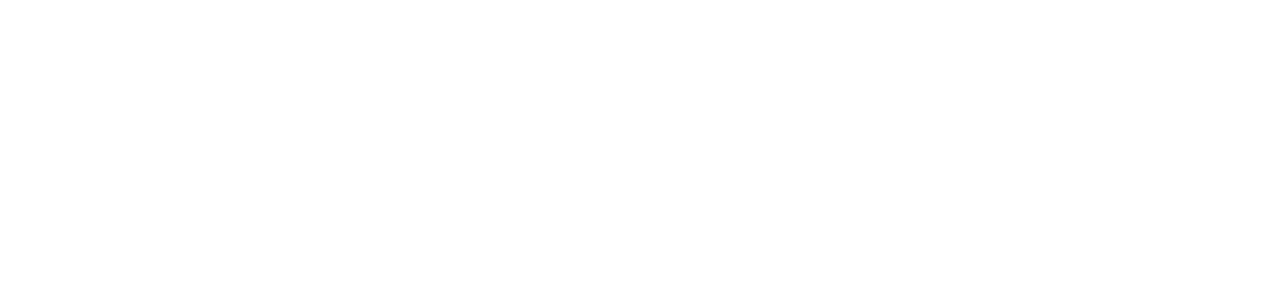
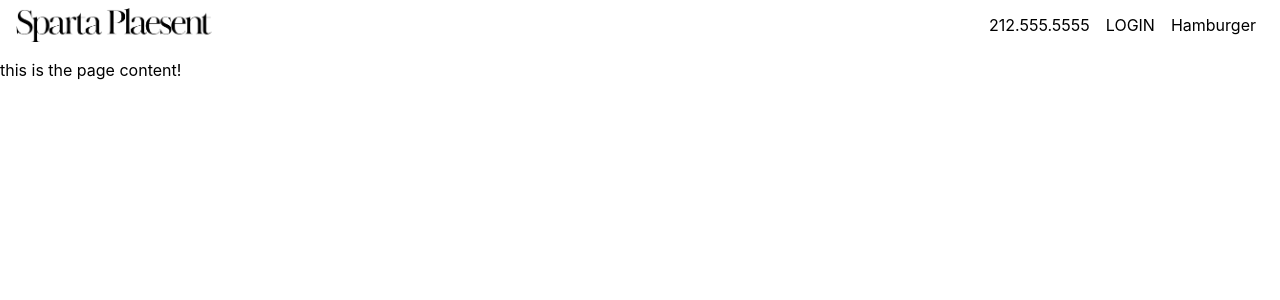
Before and after one commit to slowbeam/sparta-plaesent, a React (Create React App) app: page / in a window 1280 px wide. Shown: the top 300 px of the page. Built offline with nearby package versions, Linux system fonts and the light colour scheme.

Commit message:
created basic navbar

```diff
--- a/src/App.js
+++ b/src/App.js
@@ -1,11 +1,16 @@
 import React, { Component } from 'react';
-import logo from './logo.svg';
 import './App.scss';
+import NavBar from './components/NavBar';
+
 
 class App extends Component {
   render() {
     return (
       <div className="App">
+        <NavBar />
+        <main className="main">
+          <p>this is the page content!</p>
+        </main>
       </div>
     );
   }
--- a/src/App.scss
+++ b/src/App.scss
@@ -1,3 +1,44 @@
-.App {
-  text-align: center;
+.navbar {
+  width: 100%;
+  top: 0;
+  left: 0;
+  position: fixed;
+  background-color: white;
+  height: 50px;
 }
+
+.navbar-navigation {
+  display: flex;
+  height: 100%;
+  align-items: center;
+  padding: 0 1rem;
+}
+
+.spacer {
+  flex: 1;
+}
+
+.navbar-logo {
+  cursor: pointer;
+  background-image: url('./images/logo.png');
+  background-size: cover;
+  height: 34px;
+  width: 196px;
+}
+
+.navigation-items {
+  display: flex;
+}
+
+.navigation-items div {
+  padding: 0 0.5rem;
+  cursor: pointer;
+}
+
+.navigation-items div:hover {
+  color: red;
+}
+
+.main {
+  margin-top: 60px;
+}
--- /dev/null
+++ b/src/components/NavBar.js
@@ -0,0 +1,18 @@
+import React from 'react';
+
+const NavBar = props => (
+  <header className="navbar">
+    <nav className="navbar-navigation">
+      <div className="navbar-logo"></div>
+      <div className="spacer"></div>
+      <div className="navigation-items">
+        <div>212.555.5555</div>
+        <div>LOGIN</div>
+        <div>Hamburger</div>
+      </div>
+
+    </nav>
+  </header>
+);
+
+export default NavBar;
```
Also changed, not shown: src/images/logo.png (added).
